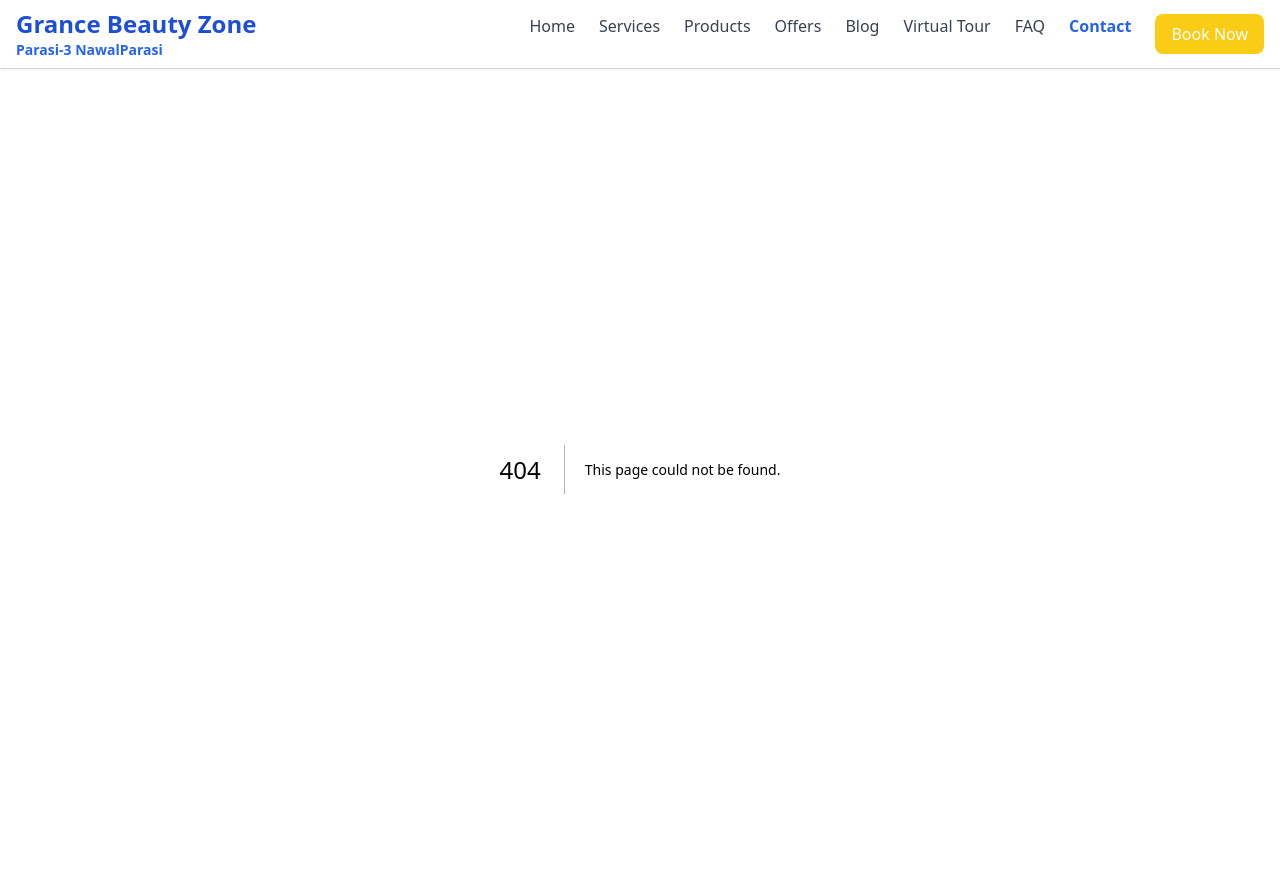
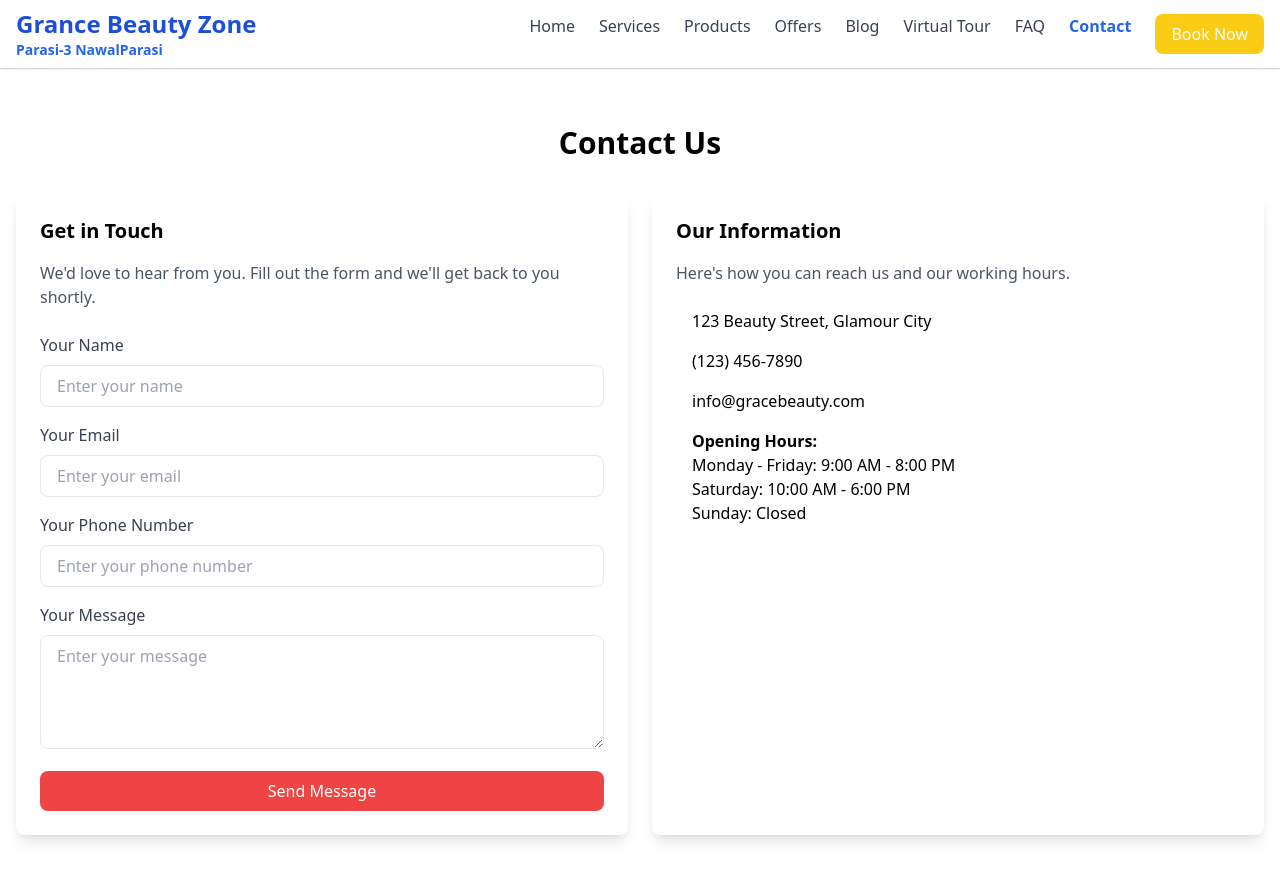
Before and after one commit to suraz343/Grance-Beauty-Zone, a Next.js app: page /contact in a window 1280 px wide. Before the commit this address had no page. Built offline with nearby package versions, Linux system fonts and the light colour scheme.

Commit message:
contact page added successfully

```diff
--- /dev/null
+++ b/app/contact/page.tsx
@@ -0,0 +1,104 @@
+import React from "react";
+
+export default function Contact() {
+  return (
+    <div id="contact" className="container mx-auto px-4 py-8">
+      {/* Contact Us Heading */}
+      <div>
+        <h1 className="mt-6 text-3xl font-bold text-center">Contact Us</h1>
+      </div>
+
+      {/* Contact Us Section */}
+      <div className="grid grid-cols-1 md:grid-cols-2 gap-6 mt-8">
+        {/* Get in Touch Form */}
+        <div className="p-6 bg-white rounded-lg shadow-lg">
+          <h2 className="text-xl font-semibold mb-4">Get in Touch</h2>
+          <p className="text-gray-600 mb-6">
+            We'd love to hear from you. Fill out the form and we'll get back to
+            you shortly.
+          </p>
+          <form>
+            <div className="mb-4">
+              <label className="block text-gray-700 font-medium mb-2">
+                Your Name
+              </label>
+              <input
+                type="text"
+                className="w-full px-4 py-2 border rounded-lg focus:outline-none focus:ring-2 focus:ring-red-500"
+                placeholder="Enter your name"
+              />
+            </div>
+            <div className="mb-4">
+              <label className="block text-gray-700 font-medium mb-2">
+                Your Email
+              </label>
+              <input
+                type="email"
+                className="w-full px-4 py-2 border rounded-lg focus:outline-none focus:ring-2 focus:ring-red-500"
+                placeholder="Enter your email"
+              />
+            </div>
+            <div className="mb-4">
+              <label className="block text-gray-700 font-medium mb-2">
+                Your Phone Number
+              </label>
+              <input
+                type="text"
+                className="w-full px-4 py-2 border rounded-lg focus:outline-none focus:ring-2 focus:ring-red-500"
+                placeholder="Enter your phone number"
+              />
+            </div>
+            <div className="mb-4">
+              <label className="block text-gray-700 font-medium mb-2">
+                Your Message
+              </label>
+              <textarea
+                className="w-full px-4 py-2 border rounded-lg focus:outline-none focus:ring-2 focus:ring-red-500"
+                rows="4"
+                placeholder="Enter your message"
+              ></textarea>
+            </div>
+            <button
+              type="submit"
+              className="w-full bg-red-500 text-white py-2 rounded-lg font-medium hover:bg-red-600"
+            >
+              Send Message
+            </button>
+          </form>
+        </div>
+
+        {/* Our Information Section */}
+        <div className="p-6 bg-white rounded-lg shadow-lg">
+          <h2 className="text-xl font-semibold mb-4">Our Information</h2>
+          <p className="text-gray-600 mb-6">
+            Here's how you can reach us and our working hours.
+          </p>
+          <ul className="space-y-4">
+            <li className="flex items-start">
+              <i className="bi bi-geo-alt-fill text-red-500 mr-4 text-xl"></i>
+              <span>123 Beauty Street, Glamour City</span>
+            </li>
+            <li className="flex items-start">
+              <i className="bi bi-telephone-fill text-red-500 mr-4 text-xl"></i>
+              <span>(123) 456-7890</span>
+            </li>
+            <li className="flex items-start">
+              <i className="bi bi-envelope-fill text-red-500 mr-4 text-xl"></i>
+              <span>info@gracebeauty.com</span>
+            </li>
+            <li className="flex items-start">
+              <i className="bi bi-clock-fill text-red-500 mr-4 text-xl"></i>
+              <span>
+                <strong>Opening Hours:</strong>
+                <br />
+                Monday - Friday: 9:00 AM - 8:00 PM <br />
+                Saturday: 10:00 AM - 6:00 PM <br />
+                Sunday: Closed
+              </span>
+            </li>
+          </ul>
+        </div>
+      </div>
+    </div>
+  );
+}
```
